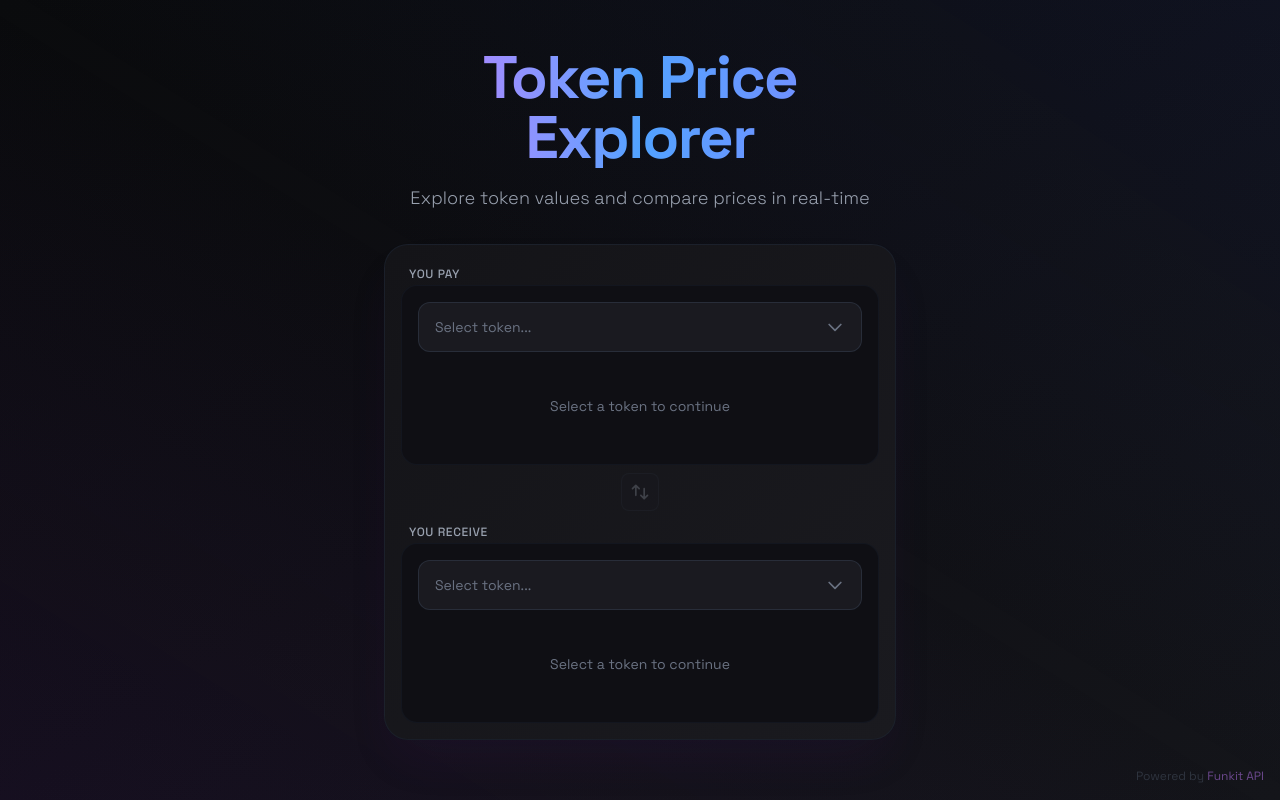
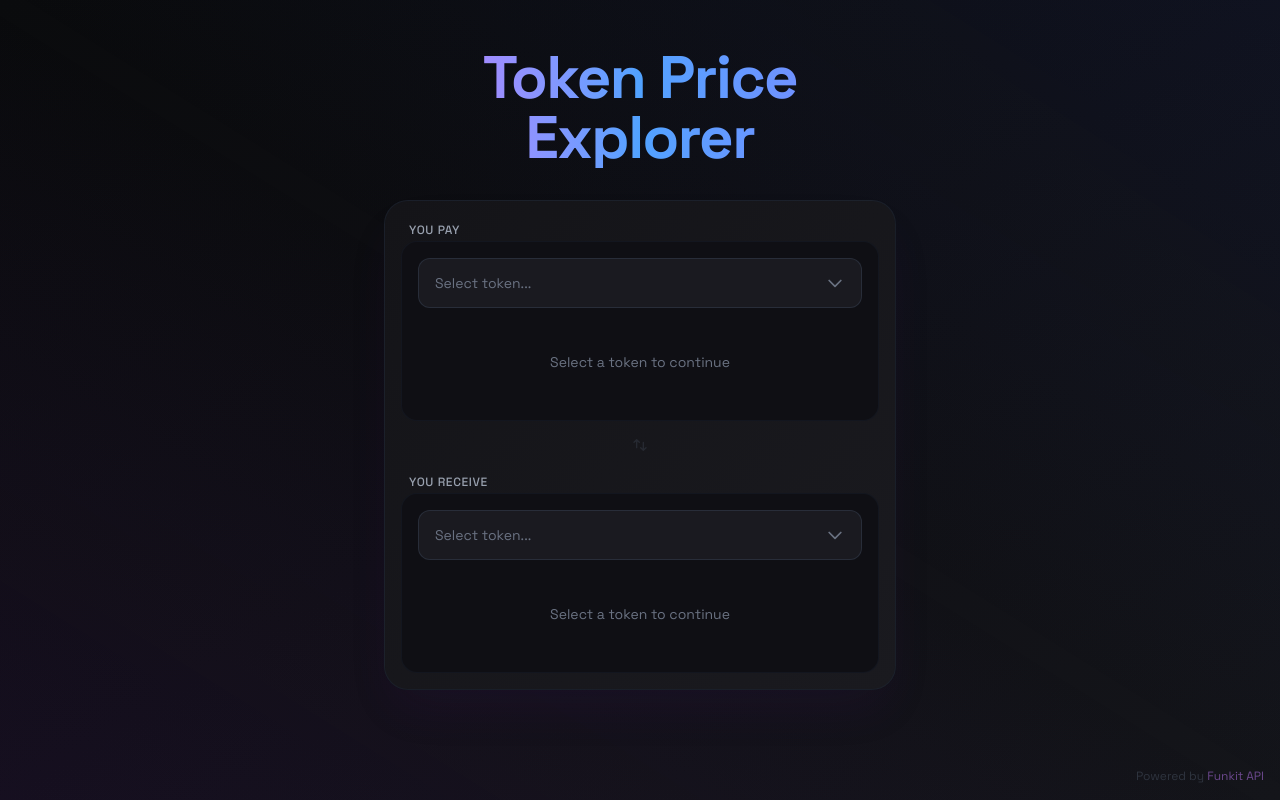
Before and after one commit to Kezzzzz/token-swap, a Next.js app: page / in a window 1280 px wide. Built offline with nearby package versions, Linux system fonts and the light colour scheme.

Commit message:
refactor: Minimalist UI improvements - Remove subtitle, Popular badges, simplify swap button

```diff
--- a/src/components/SwapCard.tsx
+++ b/src/components/SwapCard.tsx
@@ -121,16 +121,16 @@ export default function SwapCard() {
           </div>
         </div>
 
-        {/* Swap Button */}
+        {/* Swap Button - Minimal */}
         <div className="relative my-2 flex justify-center">
           <button
             onClick={handleSwap}
             disabled={!sourceToken || !targetToken}
-            className="group relative z-10 rounded-lg border border-gray-700/50 bg-[#1a1a20] p-2 transition-all duration-200 hover:enabled:bg-gray-700/50 hover:enabled:border-purple-500/30 disabled:cursor-not-allowed disabled:opacity-30"
+            className="group relative z-10 p-2 transition-all duration-200 disabled:cursor-not-allowed disabled:opacity-30"
             aria-label="Swap tokens"
           >
             <svg
-              className="h-5 w-5 text-gray-400 transition-transform duration-200 group-hover:enabled:rotate-180 group-hover:enabled:text-purple-400"
+              className="h-4 w-4 text-gray-600 transition-transform duration-200 group-hover:enabled:rotate-180 group-hover:enabled:text-gray-400"
               fill="none"
               stroke="currentColor"
               viewBox="0 0 24 24"
--- a/src/components/TokenListItem.tsx
+++ b/src/components/TokenListItem.tsx
@@ -48,11 +48,6 @@ export default function TokenListItem({
           <span className="font-semibold text-white text-sm">
             {token.symbol}
           </span>
-          {token.featured && (
-            <span className="rounded-full bg-linear-to-r from-purple-600 to-blue-600 px-2 py-0.5 text-[10px] font-semibold text-white leading-none">
-              Popular
-            </span>
-          )}
           <span className="rounded-full bg-gray-800 px-2 py-0.5 text-[10px] font-medium text-gray-400 leading-none">
             {CHAIN_NAMES[token.chainId]}
           </span>
--- a/src/components/TokenSwapInterface.tsx
+++ b/src/components/TokenSwapInterface.tsx
@@ -8,9 +8,6 @@ export default function TokenSwapInterface() {
         <h1 className="bg-linear-to-r from-purple-400 via-blue-400 to-indigo-400 bg-clip-text text-6xl font-bold tracking-tight text-transparent">
           Token Price Explorer
         </h1>
-        <p className="mt-4 text-lg font-light text-gray-400">
-          Explore token values and compare prices in real-time
-        </p>
       </div>
 
       <SwapCard />
```
